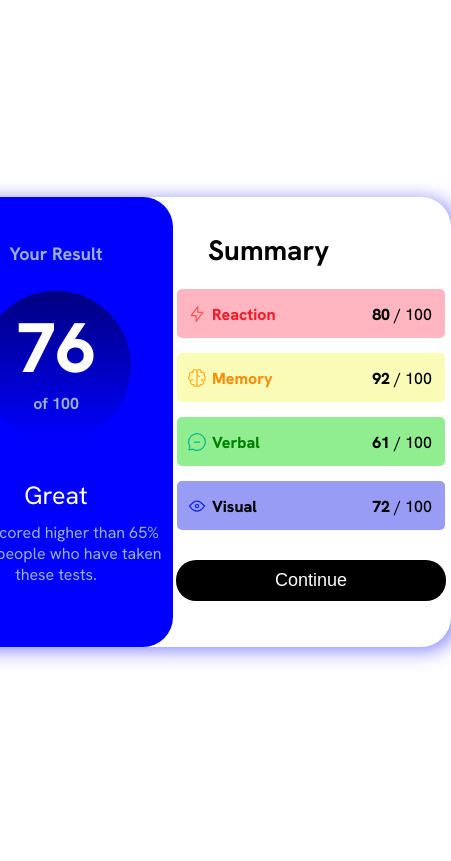
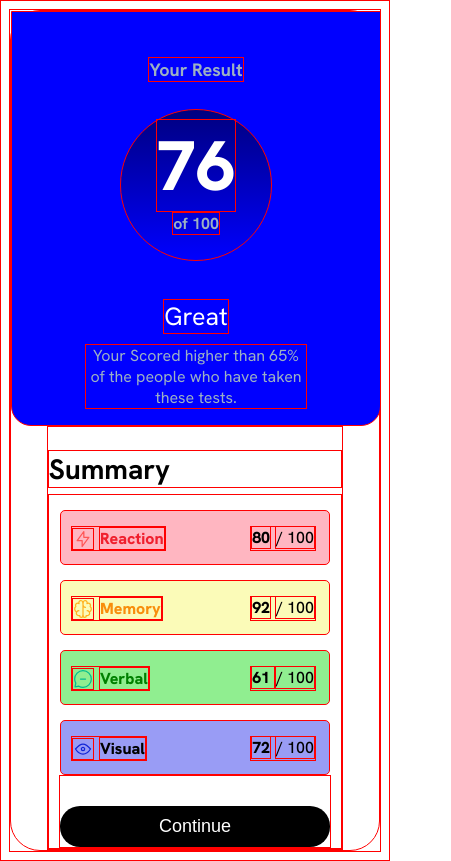
Before and after one commit to BEEJAYOFGOD/result-summary-component, a plain HTML site: page index.html in a window 390 px wide. Shown: the whole page, 451 px wide, since content can reach past the window. Drawn offline with Linux system fonts and the light colour scheme.

Commit message:
added medai query and made some width in %

```diff
--- a/style.css
+++ b/style.css
@@ -14,12 +14,14 @@
     font-family: hakenmedium;
     src: url(/assets/fonts/static/HankenGrotesk-Medium.ttf);
 }
+
+* {
+    border: 1px solid red;
+}
 body {
-    display: flex;
     box-sizing: border-box;
     justify-content: center;
     align-items: center;
-    height: 98vh;
     font-family: haken;
 }
 
@@ -81,7 +83,6 @@ body {
 
 .right-section__title {
     margin-bottom: 1px;
-    margin-left: 25px;
     font-family: haken;
     font-size: 28px;
 }
@@ -948,3 +949,33 @@ body {
 #verbal {
     color: green;
 }
+
+@media (max-width: 760px) {
+    .card {
+        flex-direction: column;
+        /* overflow: hidden; */
+        height: 100%;
+        padding: 0px;
+        box-shadow: none;
+    }
+    .left-section {
+        width: 100%;
+        padding: 0px;
+        border-top-left-radius: 0px;
+        border-top-right-radius: 0px;
+        border-bottom-left-radius: 20px;
+        border-bottom-right-radius: 20px;
+    }
+    .right-section {
+        padding: 0;
+        width: 80%;
+        margin: 0 auto;
+        height: 10%;
+    }
+    body {
+        height: 100%;
+    }
+    .right-section__title {
+        margin-left: 0px;
+    }
+}
```
